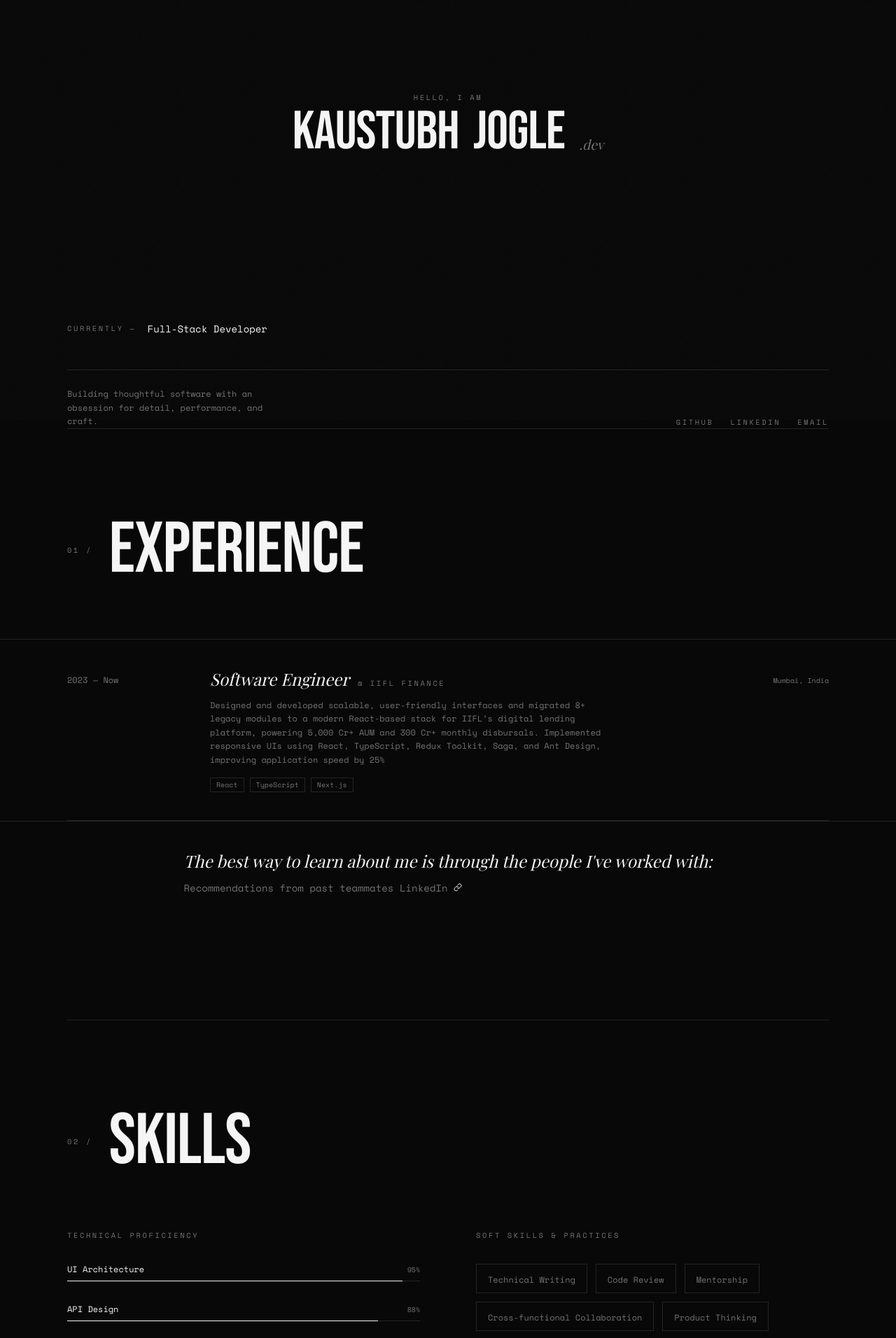
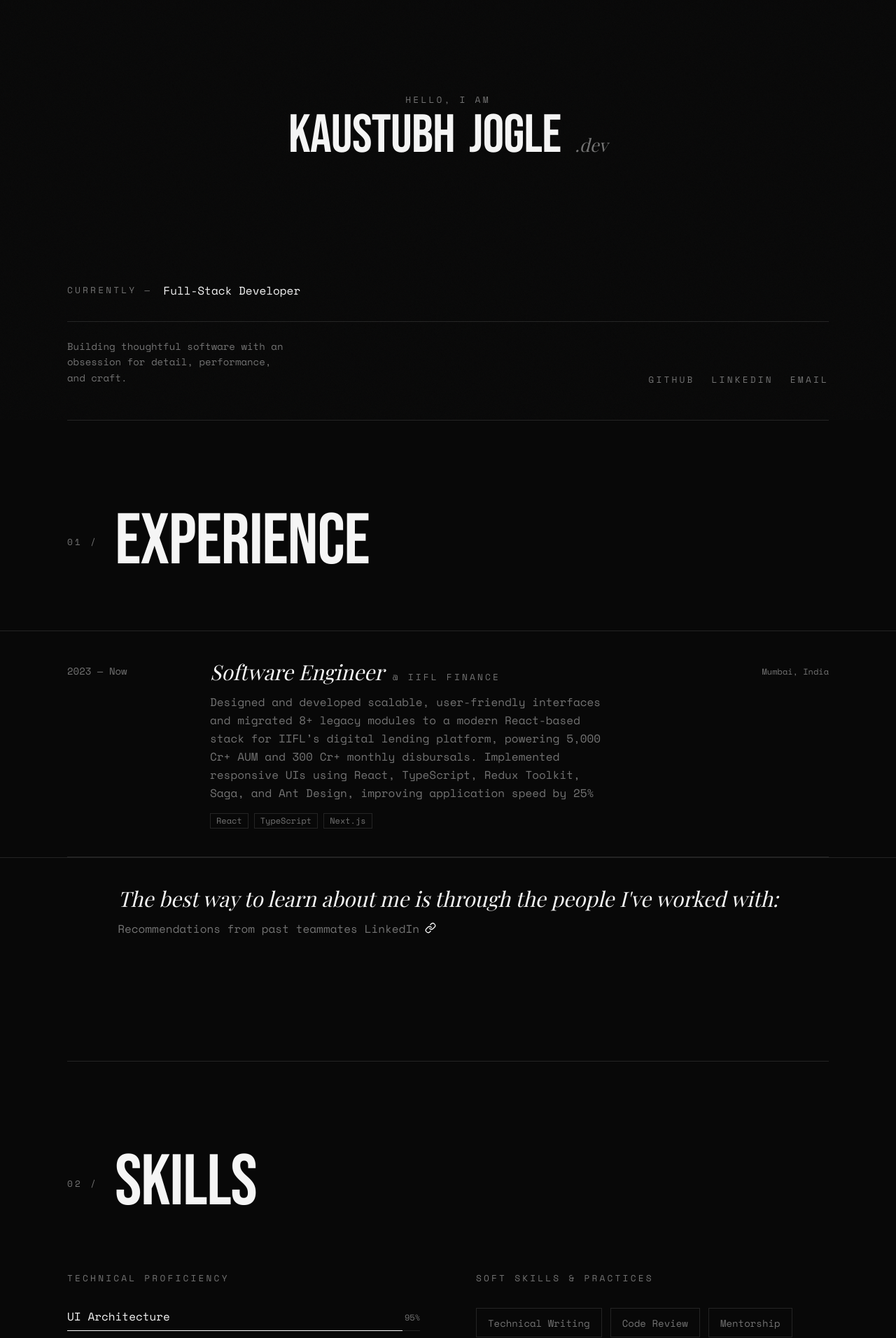
Before and after one commit to Kaustubhjogle/Portfolio, a React (Vite) app: page / in a window 1280 px wide. Shown: the part 200-2112 px from the top of the page at 70% size. Built offline with nearby package versions, Linux system fonts and the light colour scheme; the HTML template or start-up script is replaced by a standard one; a web font is replaced by a local one.

Commit message:
Revamp sections

```diff
--- a/src/components/portfolio/EducationSection.tsx
+++ b/src/components/portfolio/EducationSection.tsx
@@ -37,14 +37,14 @@ const EducationSection = () => {
         {EDUCATION.map((edu, i) => (
           <div key={i} className="grid grid-cols-1 md:grid-cols-[200px_1fr] gap-8 group">
             <div>
-              <span className="font-mono text-xs text-dim">{edu.year}</span>
+              <span className="font-mono text-sm text-dim">{edu.year}</span>
             </div>
             <div className="border-t border-hairline pt-8 md:pt-0 md:border-t-0 md:border-l md:border-hairline md:pl-8">
-              <h3 className="display-giant text-3xl text-ink mb-1">{edu.degree.toUpperCase()}</h3>
-              <p className="serif-italic text-sm text-dim mb-4">{edu.institution}</p>
+              <h3 className="display-giant text-4xl text-ink mb-1">{edu.degree.toUpperCase()}</h3>
+              <p className="serif-italic text-xl text-dim mb-4">{edu.institution}</p>
               <ul className="space-y-2">
                 {edu.details.map((d) => (
-                  <li key={d} className="flex items-start gap-3 font-mono text-xs text-dim leading-relaxed">
+                  <li key={d} className="flex items-start gap-3 font-mono text-base text-dim leading-relaxed">
                     <span className="mt-1.5 w-1 h-1 bg-dim rounded-full flex-shrink-0" />
                     {d}
                   </li>
--- a/src/components/portfolio/ExperienceSection.tsx
+++ b/src/components/portfolio/ExperienceSection.tsx
@@ -29,23 +29,23 @@ const ExperienceSection = () => {
           >
             {/* year */}
             <div className="pt-1">
-              <span className="font-mono text-xs text-dim">{exp.year}</span>
+              <span className="font-mono text-sm text-dim">{exp.year}</span>
             </div>
 
             {/* content */}
             <div>
               <div className="flex flex-wrap items-baseline gap-3 mb-3">
-                <h3 className="serif-italic text-2xl text-ink">{exp.role}</h3>
+                <h3 className="serif-italic text-3xl text-ink">{exp.role}</h3>
                 <span className="section-label">@ {exp.company}</span>
               </div>
-              <p className="font-mono text-xs text-dim leading-relaxed max-w-xl mb-4">
+              <p className="font-mono text-base text-dim leading-relaxed max-w-xl mb-4">
                 {exp.description}
               </p>
               <div className="flex flex-wrap gap-2">
                 {exp.tags.map((tag) => (
                   <span
                     key={tag}
-                    className="font-mono text-[10px] border border-hairline px-2 py-0.5 text-dim"
+                    className="font-mono text-xs border border-hairline px-2 py-0.5 text-dim"
                   >
                     {tag}
                   </span>
@@ -55,7 +55,7 @@ const ExperienceSection = () => {
 
             {/* location */}
             <div className="pt-1 text-right">
-              <span className="font-mono text-[10px] text-dim">{exp.location}</span>
+              <span className="font-mono text-xs text-dim">{exp.location}</span>
             </div>
           </div>
         ))}
@@ -66,15 +66,15 @@ const ExperienceSection = () => {
         >
           <div>
             <div className="flex flex-wrap items-baseline gap-3 mb-3">
-              <h3 className="serif-italic text-2xl text-ink">The best way to learn about me is through the people I've worked with:</h3>
+              <h3 className="serif-italic text-3xl text-ink">The best way to learn about me is through the people I've worked with:</h3>
             </div>
 
             <div>
               <a href="https://www.linkedin.com/in/kaustubhjogle/details/recommendations/?detailScreenTabIndex=0" className="flex flex-row ">
-                <p className="font-mono text-sm text-dim leading-relaxed max-w-xl mb-2 mr-2">
+                <p className="font-mono text-base text-dim leading-relaxed max-w-xl mb-2 mr-2">
                   Recommendations from past teammates LinkedIn
                 </p>
-                <Link className="w-3 h-3 my-1" />
+                <Link className="w-4 h-4 my-1" />
               </a>
             </div>
           </div>
--- a/src/components/portfolio/HeroSection.tsx
+++ b/src/components/portfolio/HeroSection.tsx
@@ -27,9 +27,9 @@ const HeroSection = () => {
   }, [displayed, deleting, roleIndex]);
 
   return (
-    <section id="intro" className="min-h-screen flex flex-col justify-start pt-24 md:pt-32 pb-0 px-6 md:px-16 lg:px-24 relative">
+    <section id="intro" className="min-h-screen flex flex-col justify-between pt-24 md:pt-32 pb-8 md:pb-12 px-6 md:px-16 lg:px-24 relative">
       {/* top nav */}
-      <nav className="absolute top-0 left-0 right-0 flex flex-col md:flex-row justify-between items-center px-6 md:px-16 lg:px-24 py-6 md:py-10 gap-4 md:gap-0">
+      <nav className="absolute top-0 left-0 right-0 flex flex-col md:flex-row justify-between items-center px-6 md:px-16 lg:px-24 py-6 md:py-10 gap-4 md:gap-0 z-10">
         <a href="/Kaustubh_Jogle_Resume.pdf" target="_blank" rel="noopener noreferrer" className="section-label hover-line transition-colors hover:text-ink">
           Download CV
         </a>
@@ -50,34 +50,37 @@ const HeroSection = () => {
         </div>
       </nav>
 
+      <div className="flex-none h-10 md:h-16 hidden md:block"></div>
+
       {/* giant name */}
-      <div className="overflow-hidden flex flex-col justify-center items-center align-center h-[500px]">
+      <div className="my-auto flex flex-col justify-center items-center w-full py-12 md:py-24 overflow-hidden z-10 relative">
         <p className="section-label mb-2">Hello, I am</p>
-        <div className="flex flex-wrap items-end gap-3 md:gap-5">
-          <h1 className="display-giant text-[clamp(1.2rem,6vw,6rem)] text-ink leading-none">
+        <div className="flex flex-wrap items-end justify-center gap-3 md:gap-5">
+          <h1 className="display-giant text-[clamp(1.2rem,6vw,6rem)] text-ink leading-none relative">
             KAUSTUBH
           </h1>
-          <h1 className="display-giant text-[clamp(1.2rem,6vw,6rem)] text-ink leading-none">
+          <h1 className="display-giant text-[clamp(1.2rem,6vw,6rem)] text-ink leading-none relative">
             JOGLE
           </h1>
-          <span className="serif-italic text-[clamp(0.8rem,1.5vw,1.5rem)] text-dim mb-1 max-md:mb-0 pb-0">
+          <span className="serif-italic text-[clamp(1.2rem,2vw,2rem)] text-dim mb-1 max-md:mb-0 pb-0 relative">
             .dev
           </span>
         </div>
       </div>
 
+      <div className="w-full flex flex-col z-10 relative">
         {/* typewriter role */}
         <div className="mt-8 flex items-center gap-2">
           <span className="section-label mr-2">Currently —</span>
-        <span className="font-mono text-sm text-ink">
+          <span className="font-mono text-base text-ink">
             {displayed}
             <span className="animate-cursor-blink">|</span>
           </span>
         </div>
 
         {/* bottom strip */}
-      <div className="mt-12 border-t border-hairline py-6 md:pt-6 md:pb-0 flex flex-col md:flex-row justify-between items-center md:items-end gap-6 md:gap-0">
-        <p className="font-mono text-xs text-dim max-w-xs leading-relaxed text-center md:text-left">
+        <div className="mt-8 border-t border-hairline py-6 md:pt-6 md:pb-0 flex flex-col md:flex-row justify-between items-center md:items-end gap-6 md:gap-0">
+          <p className="font-mono text-sm text-dim max-w-xs leading-relaxed text-center md:text-left">
             Building thoughtful software with an obsession for detail, performance, and craft.
           </p>
           <div className="flex flex-wrap justify-center gap-4 md:gap-6">
@@ -88,6 +91,7 @@ const HeroSection = () => {
             ))}
           </div>
         </div>
+      </div>
     </section>
   );
 };
--- a/src/components/portfolio/SkillsSection.tsx
+++ b/src/components/portfolio/SkillsSection.tsx
@@ -19,8 +19,8 @@ const SOFT_SKILLS = [
 const SkillBar = ({ name, level }: { name: string; level: number }) => (
   <div className="group">
     <div className="flex justify-between items-baseline mb-2">
-      <span className="font-mono text-xs text-ink">{name}</span>
-      <span className="font-mono text-[10px] text-dim">{level}%</span>
+      <span className="font-mono text-base text-ink">{name}</span>
+      <span className="font-mono text-xs text-dim">{level}%</span>
     </div>
     <div className="h-px bg-hairline w-full relative overflow-hidden">
       <div
@@ -59,14 +59,14 @@ const SkillsSection = () => {
                 key={s}
                 className="border border-hairline px-4 py-2 hover:border-ink hover:text-ink transition-colors duration-200"
               >
-                <span className="font-mono text-xs text-dim hover:text-ink transition-colors">{s}</span>
+                <span className="font-mono text-sm text-dim hover:text-ink transition-colors">{s}</span>
               </div>
             ))}
           </div>
 
           {/* big quote */}
           <blockquote className="mt-16 border-l-2 border-ink pl-6">
-            <p className="serif-italic text-xl text-ink leading-relaxed">
+            <p className="serif-italic text-2xl text-ink leading-relaxed">
               "Simplicity is the ultimate sophistication — in code, as in life."
             </p>
           </blockquote>
--- a/src/components/portfolio/TechSection.tsx
+++ b/src/components/portfolio/TechSection.tsx
@@ -1,5 +1,5 @@
 const STACK = [
-  { category: "Languages", items: ["TypeScript", "JavaScript", "Java", "Rust (learning)"] },
+  { category: "Languages", items: ["TypeScript", "JavaScript", "Java"] },
   { category: "Frontend", items: ["React", "Next.js", "Tailwind CSS", "Framer Motion", "Vite"] },
   { category: "Backend", items: ["Java", "Spring Boot", "REST APIs"] },
   // { category: "Database", items: ["PostgreSQL", "MongoDB", "Redis", "Supabase", "Prisma"] },
@@ -23,7 +23,7 @@ const TechSection = () => {
               {group.items.map((item) => (
                 <li key={item} className="flex items-center gap-3">
                   <span className="w-1 h-1 bg-ink rounded-full flex-shrink-0" />
-                  <span className="font-mono text-sm text-ink">{item}</span>
+                  <span className="font-mono text-base text-ink">{item}</span>
                 </li>
               ))}
             </ul>
--- a/src/index.css
+++ b/src/index.css
@@ -114,7 +114,7 @@
 
   .section-label {
     font-family: var(--font-mono);
-    font-size: 0.65rem;
+    font-size: 0.8rem;
     letter-spacing: 0.25em;
     text-transform: uppercase;
     color: hsl(var(--dim));
```
Also changed, not shown: src/components/portfolio/ProjectSection.tsx (+4 -4 lines). Lines whose indentation alone changed are shown as unchanged.
